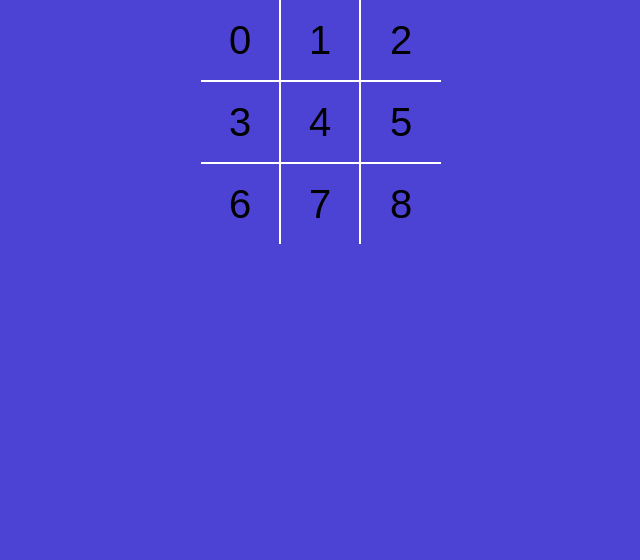
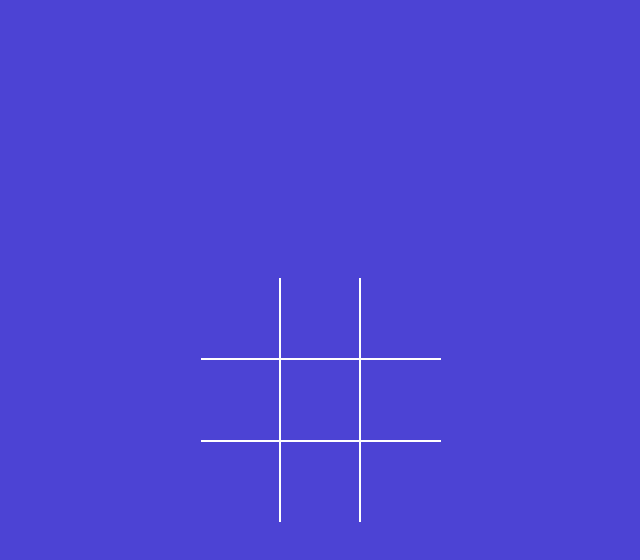
Before and after one commit to saadiiiiiii/Tic-Tac-Toe, a React (Vite) app: page / in a window 1280 px wide. Shown: the top 560 px of the page, without its empty margins (319-959 px from the left). Built offline with nearby package versions, Linux system fonts and the light colour scheme.

Commit message:
applying x functionality

```diff
--- a/src/Components/Board.jsx
+++ b/src/Components/Board.jsx
@@ -1,21 +1,43 @@
 import Square from './Square';
+import { useState } from 'react';
 const Board = () => {
+  const [square, setSquare] = useState(Array(9).fill(null));
+
+  const handleSquareClick = clickedposition => {
+    setSquare(currentSquare => {
+      return currentSquare.map((squareValue, position) => {
+        if (clickedposition === position) {
+          return 'X';
+        }
+
+        return squareValue;
+      });
+    });
+  };
+  const renderSquare = position => {
+    return (
+      <Square
+        value={square[position]}
+        onClick={() => handleSquareClick(position)}
+      />
+    );
+  };
   return (
     <div className="board">
       <div className="board-row">
-        <Square value={0} />
-        <Square value={1} />
-        <Square value={2} />
+        {renderSquare(0)}
+        {renderSquare(1)}
+        {renderSquare(2)}
       </div>
       <div className="board-row">
-        <Square value={3} />
-        <Square value={4} />
-        <Square value={5} />
+        {renderSquare(3)}
+        {renderSquare(4)}
+        {renderSquare(5)}
       </div>
       <div className="board-row">
-        <Square value={6} />
-        <Square value={7} />
-        <Square value={8} />
+        {renderSquare(6)}
+        {renderSquare(7)}
+        {renderSquare(8)}
       </div>
     </div>
   );
--- a/src/Components/Square.jsx
+++ b/src/Components/Square.jsx
@@ -1,6 +1,6 @@
-const Square = ({ value }) => {
+const Square = ({ value, onClick }) => {
   return (
-    <button type="button" className="square">
+    <button type="button" className="square" onClick={onClick}>
       {value}
     </button>
   );
--- a/src/style.scss
+++ b/src/style.scss
@@ -24,6 +24,8 @@ button {
   display: flex;
   flex-direction: column;
   align-items: center;
+  justify-content: center;
+  height: 100vh;
 }
 
 .text-green {
@@ -37,6 +39,7 @@ button {
 .history-wrapper {
   width: 300px;
   text-align: center;
+  justify-content: center;
   margin-bottom: 20px;
   .history {
     display: inline-block;
```
